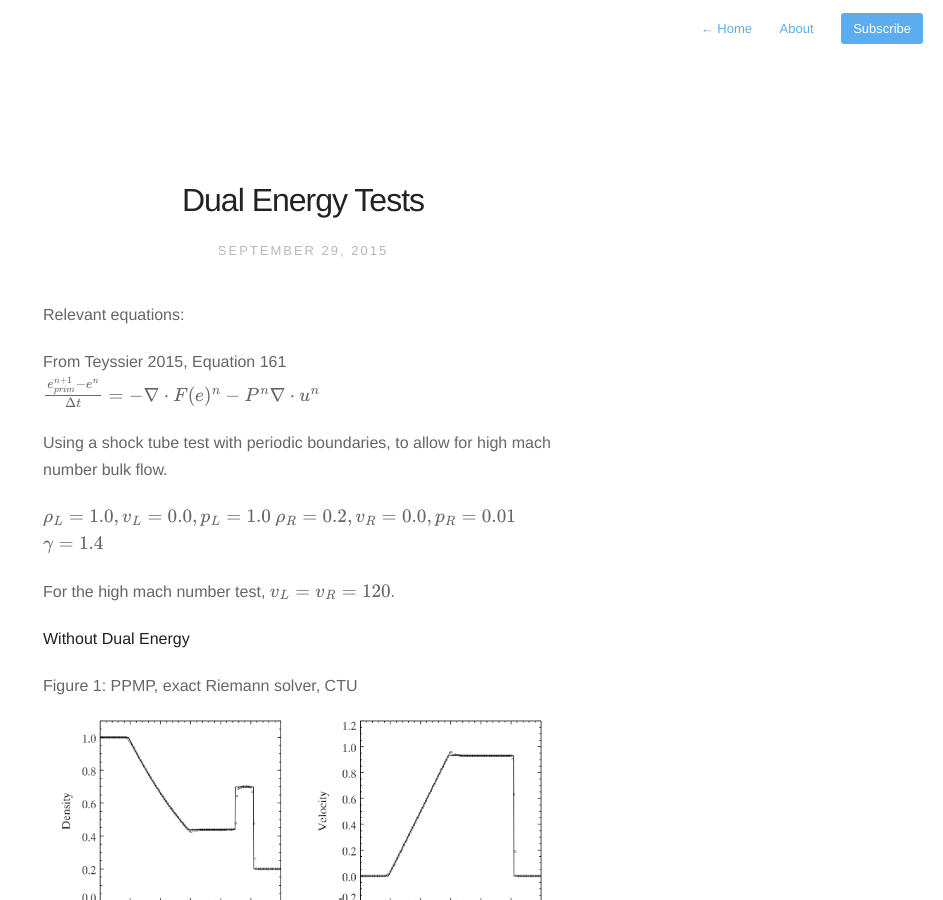
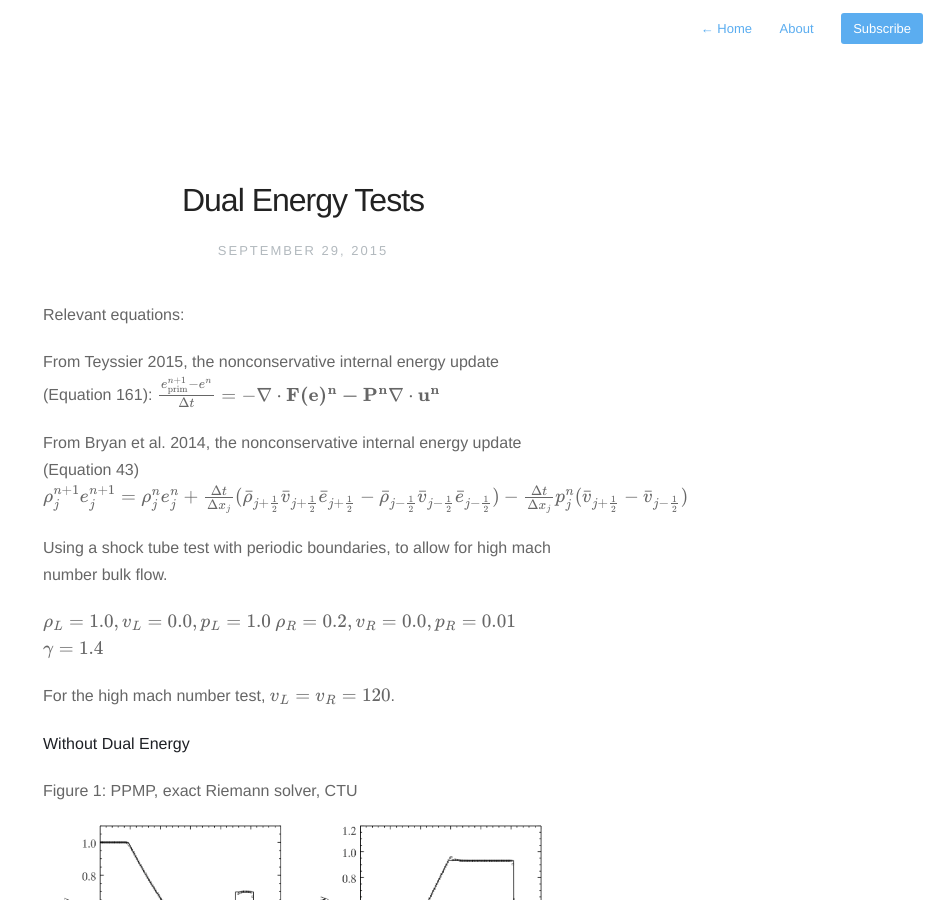
Before and after one commit to evaneschneider/site, a Jekyll site: the page built from _posts/2015-09-29-first-post.markdown, in a window 1280 px wide and 900 px high. Shown: the whole window, without its empty margins (337-1280 px from the left). Built offline with Jekyll 4.4.1, drawn with Linux system fonts in a browser that asks for light colours; nearby versions of some CDN libraries; formulas are drawn with MathJax 3.

Commit message:
Adding equations

```diff
--- a/_posts/2015-09-29-first-post.markdown
+++ b/_posts/2015-09-29-first-post.markdown
@@ -6,10 +6,19 @@ description: Experimenting with different dual energy formulations
 
 Relevant equations:
 
-From Teyssier 2015, Equation 161
+From Teyssier 2015, the nonconservative internal energy update (Equation 161):
+<span>
 $$
-\frac{e^{n+1}_{prim} - e^n}{\Delta t} = - \nabla \cdot F(e)^n - P^n \nabla \cdot u^n
+\frac{e^{n+1}_{\mathrm{prim}} - e^n}{\Delta t} = - \nabla \cdot \bf{F}(e)^n - P^n \nabla \cdot \bf{u}^n
 $$
+</span>
+
+From Bryan et al. 2014, the nonconservative internal energy update (Equation 43)
+<span>
+$$
+\rho^{n+1}_j e^{n+1}_j = \rho^n_j e^n_j + \frac{\Delta t}{\Delta x_j} (\bar{\rho}_{j + \frac{1}{2}} \bar{v}_{j + \frac{1}{2}} \bar{e}_{j + \frac{1}{2}} - \bar{\rho}_{j - \frac{1}{2}} \bar{v}_{j - \frac{1}{2}} \bar{e}_{j - \frac{1}{2}}) - \frac{\Delta t}{\Delta x_j} p^n_j (\bar{v}_{j + \frac{1}{2}} - \bar{v}_{j - \frac{1}{2}})
+$$
+</span>
 
 Using a shock tube test with periodic boundaries, to allow for high mach number bulk flow.
 
```
